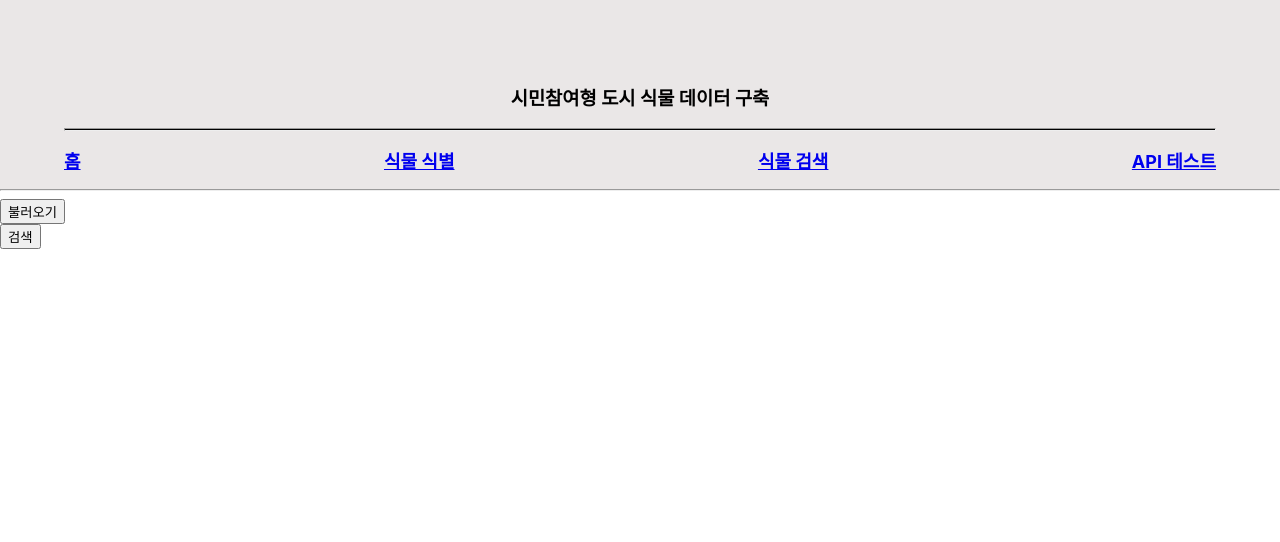
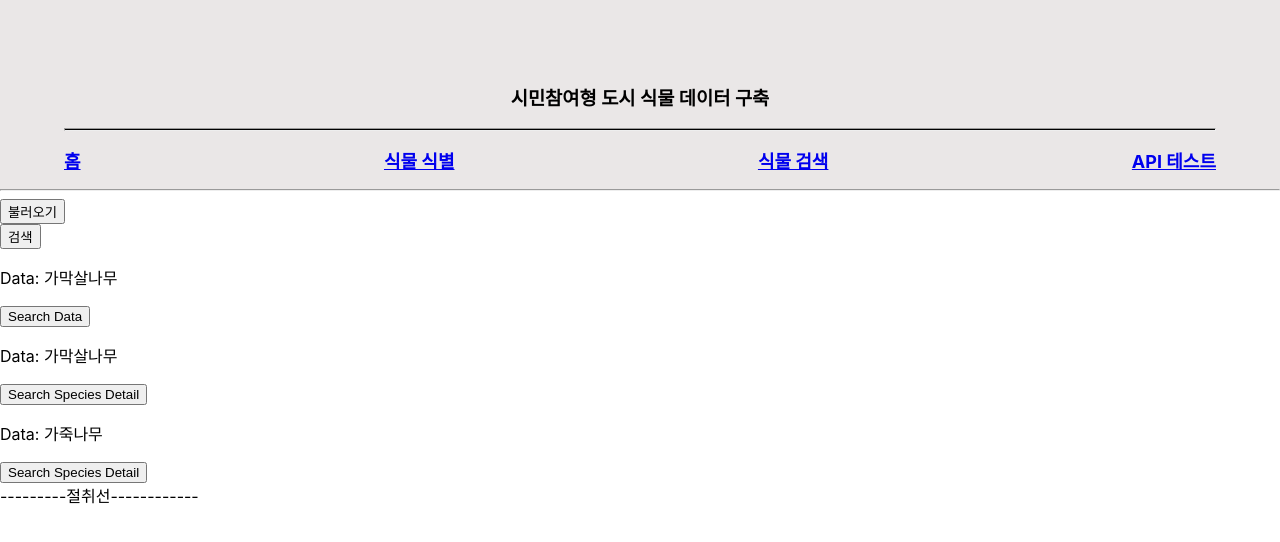
Before and after one commit to haxr369/fullstack-fastapi-mysql-react, a React (Create React App) app in the folder frontend/living-front/: page /apitest in a window 1280 px wide. Shown: the top 542 px of the page. Built offline with nearby package versions, Linux system fonts and the light colour scheme; no server answers.

Commit message:
detail species 검색 API 테스트 완.

```diff
--- /dev/null
+++ b/frontend/living-front/src/pages/APIs/Detailinfo.js
@@ -0,0 +1,58 @@
+import React, { useState, useEffect } from 'react';
+import axios from "axios";
+
+const Detailinfo = (props) => {
+  /**
+   * ^^^props^^^^
+   * Species
+   * onSearchDetail
+   *
+   */
+  const [data, setData] = useState('');
+  const [Species, setSpecies] = useState('');
+
+
+
+  useEffect(() => {
+    setSpecies(props.Species);
+    if(data !== ''){
+      props.onSearchDetail(data);
+    }
+
+    },[data]);
+
+  const handleDataUpdate= () => {
+    const fetchData = async () => {
+      if(Species !== ''){
+        try{
+            console.log("Species name : "+Species);
+            const result = await axios.get(`/api/v1/search/detailinfo/${Species}`)
+            .then((json) => {
+                //console.log(json.data);
+                setData(json.data);
+            });
+        }
+        catch (ex){
+            alert("없는 식물 ."+Species);
+            //navigate("/selectimg");
+        }
+      }
+      else{
+        console.log('종을 입력 받지 못했다.');
+      }
+    };
+
+    fetchData();
+  };
+
+  return (
+      <div>
+        <p>Data: {Species}</p>
+        <button onClick={handleDataUpdate}>Search Species Detail</button>
+
+      </div>
+    );
+
+};
+
+export default Detailinfo;
--- /dev/null
+++ b/frontend/living-front/src/pages/APIs/Simpleinfo.js
@@ -0,0 +1,61 @@
+import React, { useState, useEffect } from 'react';
+import axios from "axios";
+
+const Simpleinfo = (props) => {
+  /**
+   * ^^^props^^^^
+   * Species
+   * onSearchSimple
+   *
+   */
+  const [data, setData] = useState('');
+  const [Species, setSpecies] = useState('');
+
+
+
+  useEffect(() => {
+    setSpecies(props.Species);
+    if(data !== ''){
+      props.onSearchSimple(data);
+    }
+
+    },[data]);
+
+  const handleDataUpdate= () => {
+    const fetchData = async () => {
+      if(Species !== ''){
+        try{
+            console.log("Species name : "+Species);
+            const result = await axios.get(`/api/v1/search/simpleinfo/${Species}`)
+            .then((json) => {
+                //console.log(json.data);
+                setData(json.data);
+            });
+        }
+        catch (ex){
+            alert("없는 식물 ."+Species);
+            //navigate("/selectimg");
+        }
+      }
+      else{
+        console.log('종을 입력 받지 못했다.');
+      }
+    };
+
+    const reu =  fetchData();
+    console.log('자식 컴포넌트');
+    console.log(data);
+
+  };
+
+  return (
+      <div>
+        <p>Data: {Species}</p>
+        <button onClick={handleDataUpdate}>Search Data</button>
+
+      </div>
+    );
+
+};
+
+export default Simpleinfo;
--- a/frontend/living-front/src/pages/Apitest.js
+++ b/frontend/living-front/src/pages/Apitest.js
@@ -1,12 +1,14 @@
 import {useState, useEffect} from 'react';
 import axios from 'axios';
 import checkToken from "./auth/checkToken";
-
+import Simpleinfo from './APIs/Simpleinfo';
+import Detailinfo from './APIs/Detailinfo';
 const Apitest = () => {
 
   const [data, setData] = useState('');
   const [searchData, setSearchData] = useState('');
-
+  const [simpleinfo, setSimpleinfo] = useState('');
+  const [detailinfo, setDetailinfo] = useState('');
   useEffect(()=>{
     checkToken();
 
@@ -45,6 +47,18 @@ const Apitest = () => {
     }
   }
 
+  const handleDataSimple = (simpleinfo) => {
+    console.log('apitest');
+    setSimpleinfo(simpleinfo);
+    console.log(simpleinfo);
+  }
+
+  const handleDataDetail = (simpleinfo) => {
+    console.log('apitest');
+    setDetailinfo(simpleinfo);
+    console.log(simpleinfo);
+  }
+
   return (
     <div>
       <div>
@@ -62,6 +76,21 @@ const Apitest = () => {
         {searchData}
 
       </div>
+
+      <Simpleinfo Species = '가막살나무' onSearchSimple={handleDataSimple} />
+      <Detailinfo Species = '가막살나무' onSearchDetail={handleDataDetail} />
+      <Detailinfo Species = '가죽나무' onSearchDetail={handleDataDetail} />
+
+      <div>{simpleinfo['Species_name']}</div>
+      <div>{simpleinfo['Plant_id']}</div>
+      <div>{simpleinfo['Genus_name']}</div>
+      <div>{simpleinfo['Family_name']}</div>
+      <div>---------절취선------------</div>
+      <div>{detailinfo['Species_name']}</div>
+      <div>{detailinfo['Plant_id']}</div>
+      <div>{detailinfo['Bear_fail']}</div>
+      <div>{detailinfo['Describe']}</div>
+
     </div>
   );
 
```
Also changed, not shown: 2 other files (tests, documents, lock files or other folders).
